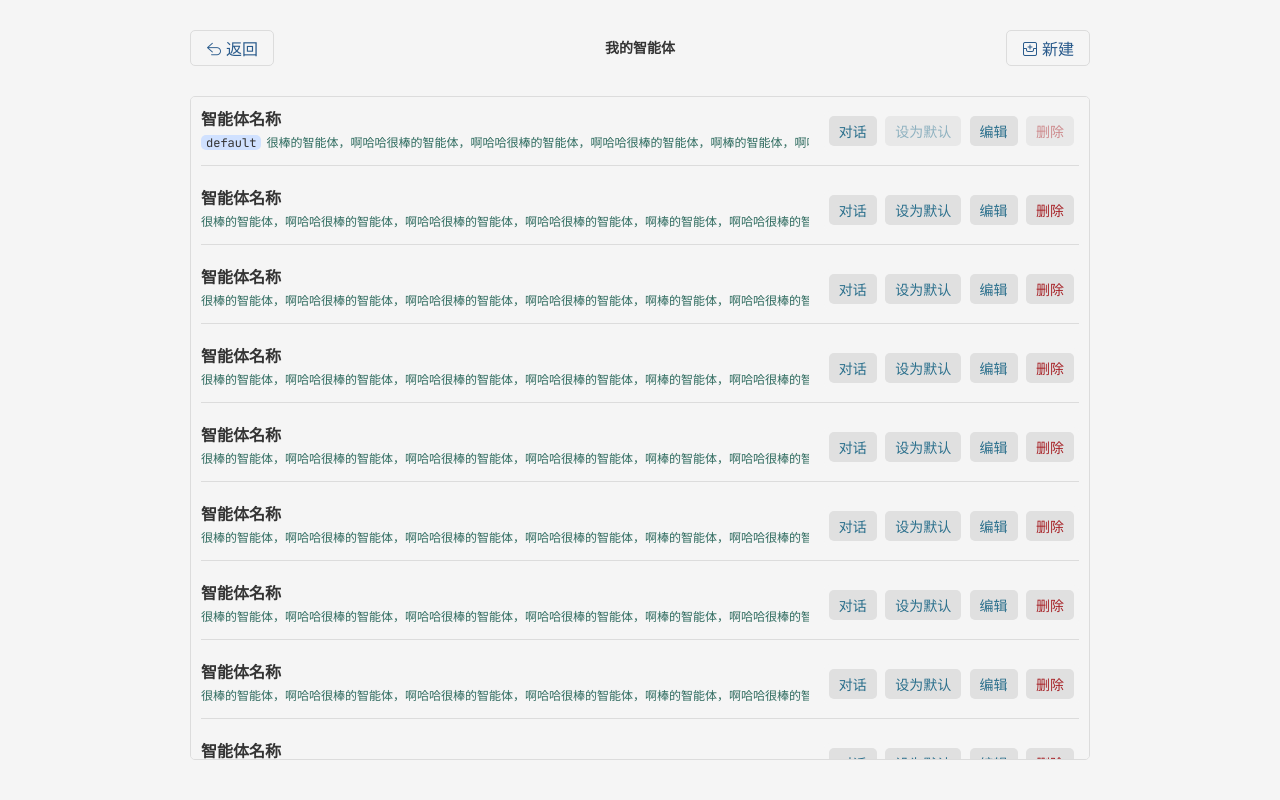
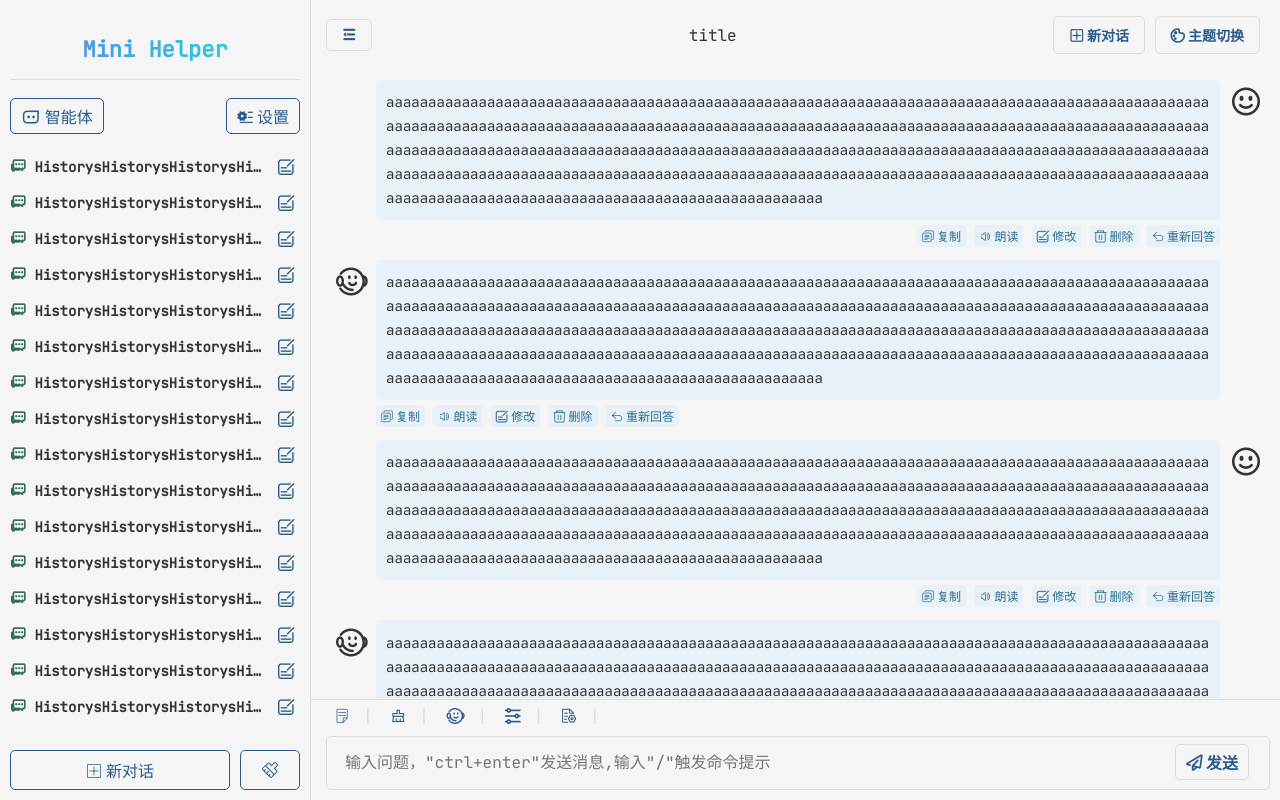
Before and after one commit to nihaozyj/chatgpt_by_html, a Svelte app: page / in a window 1280 px wide. Built offline with nearby package versions, Linux system fonts and the light colour scheme.

Commit message:
暂存一下

```diff
--- a/src/App.svelte
+++ b/src/App.svelte
@@ -7,11 +7,11 @@
 	import Setting from "./component/Setting.svelte";
 	import Agents from "./component/Agents.svelte";
 	import eventMgr from "./js/eventMgr";
-	import ResizableModal from "./js/ResizableModal.js";
+	// import ResizableModal from "./js/ResizableModal.js";
 	import { writable } from "svelte/store";
 
 	export const settingIsOpen = writable(false);
-	export const agentsIsOpen = writable(true);
+	export const agentsIsOpen = writable(false);
 
 	let leftWidth = config.sidebarWidth;
 	// 弹出层参数
@@ -29,8 +29,6 @@
 		document.addEventListener("mousemove", doDrag);
 		document.addEventListener("mouseup", stopDrag);
 	}
-
-	$: console.log("设置真实值：", settingIsOpen);
 
 	on(type.OPEN_SETTING_PANEL, function () {
 		settingIsOpen.set(true);
--- a/src/component/Agents.svelte
+++ b/src/component/Agents.svelte
@@ -1,23 +1,78 @@
 <script>
   import ResizableModal from "./ResizableModal.svelte";
   import HelperEdit from "../component/HelperEdit.svelte";
+  import config from "../js/config.js";
+  import * as Ag from "../js/agent";
+  import * as db from "../js/db";
   export let isOpen = false;
 
   let helperIsOpen = false;
   let helperTitle = "修改智能体";
+  let agents = [];
+  let agent = null;
+
+  let defaultAgent = null;
 
   /** 监听窗口的显示和隐藏事件，窗口加载时同时加载智能体列表 */
   $: if (isOpen) loadAgents();
 
-  function loadAgents() {}
+  async function loadAgents() {
+    defaultAgent = config.defaultAgent;
+    if (!defaultAgent) {
+      defaultAgent = Ag.Agent.createAgent();
+    }
+    try {
+      agents = await db.getAllData(db.storeNames.agents);
+    } catch (error) {
+      console.error("数据库查询失败!");
+      agents = [];
+    }
+    /** 更新默认智能体 */
+    const na = agents.find((a) => a.id === defaultAgent.id);
+    if (na) {
+      defaultAgent = na;
+      config.defaultAgent = na;
+    }
+    // 用于数据库中是尾插法，此处反转数组，先创建的在前面
+    agents = agents.reverse();
+  }
 
   /** 创建智能体 */
   function handleCreate() {
     // helperIsOpen = true;
     helperTitle = "新建智能体";
+    agent = Ag.Agent.createAgent();
+    helperIsOpen = true;
   }
   /** 编辑智能体 */
-  function handleEdit(id) {}
+  function handleEdit(_agent) {
+    helperTitle = "修改智能体";
+    agent = JSON.parse(JSON.stringify(_agent));
+    helperIsOpen = true;
+  }
+
+  /** 打开对话 */
+  function handleConversation(_agent) {}
+
+  /** 删除智能体 */
+  async function handleDelete(_agent) {
+    try {
+      const ag = agents.find((a) => a.id === _agent.id);
+      if (ag) agents.splice(agents.indexOf(ag), 1);
+      await db.deleteData(db.storeNames.agents, _agent.id);
+      agents = agents;
+    } catch (error) {
+      console.error("数据库删除失败!");
+    }
+  }
+
+  /** 设为默认智能体 */
+  function handleSetDefault(_agent) {
+    config.defaultAgent = _agent;
+    defaultAgent = _agent;
+  }
+
+  loadAgents();
 </script>
 
 <ResizableModal {isOpen} width="1" height="1">
@@ -30,29 +85,31 @@
       </div>
       <!-- 设置内容 -->
       <div class="agent-content">
+        <!-- 默认智能体 -->
         <div class="item default">
-          <div class="agent-info" title="点击智能体名称或者描述开始对话">
-            <h2>智能体名称</h2>
-            <p>很棒的智能体，啊哈哈很棒的智能体，啊哈哈很棒的智能体，啊哈哈很棒的智能体，啊棒的智能体，啊哈哈很棒的智能体，啊哈哈很棒的智能体，啊哈哈很棒的智 dasd</p>
+          <div class="agent-info" title="点击智能体名称或者描述开始对话" on:click={() => handleConversation(defaultAgent)}>
+            <h2>{defaultAgent.name}</h2>
+            <p>{defaultAgent.setting}</p>
           </div>
           <div class="ctrl">
-            <button>对话</button>
-            <button>设为默认</button>
-            <button>编辑</button>
-            <button>删除</button>
+            <button on:click={() => handleConversation(defaultAgent)}>对话</button>
+            <button on:click={() => handleSetDefault(defaultAgent)}>设为默认</button>
+            <button on:click={() => handleEdit(defaultAgent)}>编辑</button>
+            <button on:click={() => handleDelete(defaultAgent)}>删除</button>
           </div>
         </div>
-        {#each new Array(10) as a, i}
+        <!-- 其他智能体 -->
+        {#each agents as agent}
           <div class="item">
-            <div class="agent-info">
-              <h2>智能体名称</h2>
-              <p>很棒的智能体，啊哈哈很棒的智能体，啊哈哈很棒的智能体，啊哈哈很棒的智能体，啊棒的智能体，啊哈哈很棒的智能体，啊哈哈很棒的智能体，啊哈哈很棒的智 dasd</p>
+            <div class="agent-info" title="点击智能体名称或者描述开始对话" on:click={() => handleConversation(agent)}>
+              <h2>{agent.name}</h2>
+              <p>{agent.setting}</p>
             </div>
             <div class="ctrl">
-              <button>对话</button>
-              <button>设为默认</button>
-              <button>编辑</button>
-              <button>删除</button>
+              <button on:click={() => handleConversation(agent)}>对话</button>
+              <button on:click={() => handleSetDefault(agent)}>设为默认</button>
+              <button on:click={() => handleEdit(agent)}>编辑</button>
+              <button on:click={() => handleDelete(agent)}>删除</button>
             </div>
           </div>
         {/each}
@@ -62,7 +119,7 @@
 </ResizableModal>
 
 <!-- 智能体编辑弹窗 -->
-<HelperEdit isOpen={helperIsOpen} title={helperTitle} />
+<HelperEdit on:close={loadAgents} bind:isOpen={helperIsOpen} title={helperTitle} bind:agent />
 
 <style>
   .popups-agent {
--- a/src/component/HelperEdit.svelte
+++ b/src/component/HelperEdit.svelte
@@ -6,34 +6,19 @@
 
   export let isOpen = false;
   export let title = "修改智能体";
-  export let id = "";
+  export let agent;
 
   const dispatch = createEventDispatcher();
 
-  /** 智能体数据 */
-  let agent;
-
   $: if (isOpen) {
-    init();
+    if (typeof agent.custom_model_list === "Array") {
+      agent.custom_model_list = agent.custom_model_list.join(",");
+    }
   } else {
-    agent = null;
+    dispatch("close");
   }
 
-  async function init() {
-    if (id) {
-      agent = Ag.Agent.createAgent();
-    } else {
-      try {
-        agent = awaitdb.getData(db.storeNames.agents, id);
-      } catch (error) {
-        dispatch("error", { msg: "智能体获取失败，可能是编号有误，请刷新页面后尝试！", error });
-        isOpen = false;
-      }
-    }
-    agent.custom_model_list = agent.custom_model_list.join(",");
-  }
-
-  async function save() {
+  function save() {
     const _agent = Ag.Agent.createAgent();
     // 校验智能体名称
     if (!agent.name) {
@@ -54,10 +39,10 @@
     // 校验请求密钥
     if (!agent.api_key) {
       dispatch("error", { msg: "请求密钥（api_key）为必填项！" });
-      return; // 终止保存
     }
     // 校验自定义模型
-    if (agent.custom_model_list) {
+    if (typeof agent.custom_model_list === "string") {
+      console.log(agent.custom_model_list);
       agent.custom_model_list = agent.custom_model_list.split(",").map((model) => model.trim());
     } else {
       agent.custom_model_list = []; // 默认值为空数组
@@ -82,13 +67,11 @@
     if (isNaN(agent.lst_message_num) || agent.lst_message_num < 0) {
       agent.lst_message_num = 2; // 默认值
     }
-    // 在这里可以添加保存逻辑，例如将 agent 保存到数据库
     try {
-      await db.saveData(db.storeNames.agents, agent);
-      dispatch("success", { msg: "智能体保存成功！" });
-      isOpen = false; // 关闭弹窗
-    } catch (error) {
-      dispatch("error", { msg: "智能体保存失败！", error });
+      db.updateData(db.storeNames.agents, agent);
+      isOpen = false;
+    } catch (e) {
+      console.error("数据存储失败！", e);
     }
   }
 </script>
--- a/src/component/Setting.svelte
+++ b/src/component/Setting.svelte
@@ -39,7 +39,6 @@
   $: if (isOpen) init();
 
   function init() {
-    console.log("xxxxxxxxxxxxxxxxxxx");
     keyList = config.shhortcuts;
     configCopy = JSON.parse(JSON.stringify(config));
   }
@@ -180,7 +179,6 @@
   .content {
     width: 100%;
     height: 100%;
-    border: 1px solid var(--color-border);
     border-radius: var(--radius);
     background-color: var(--color-bg);
   }
--- a/src/js/config.js
+++ b/src/js/config.js
@@ -20,6 +20,8 @@ class Config {
   isBubble = true;
   /** 快捷指令列表 */
   shhortcuts = [];
+  /** 默认智能体 */
+  defaultAgent = null;
 }
 
 // 从本地存储加载配置
@@ -50,6 +52,4 @@ const configProxy = new Proxy(config, {
   }
 });
 
-console.log(configProxy);
-
 export default configProxy;
--- a/src/main.js
+++ b/src/main.js
@@ -1,5 +1,8 @@
 import App from './App.svelte';
 import config from './js/config.js';
+import * as db from './js/db.js';
+
+db.initDB();
 
 const app = new App({
 	target: document.body,
```
